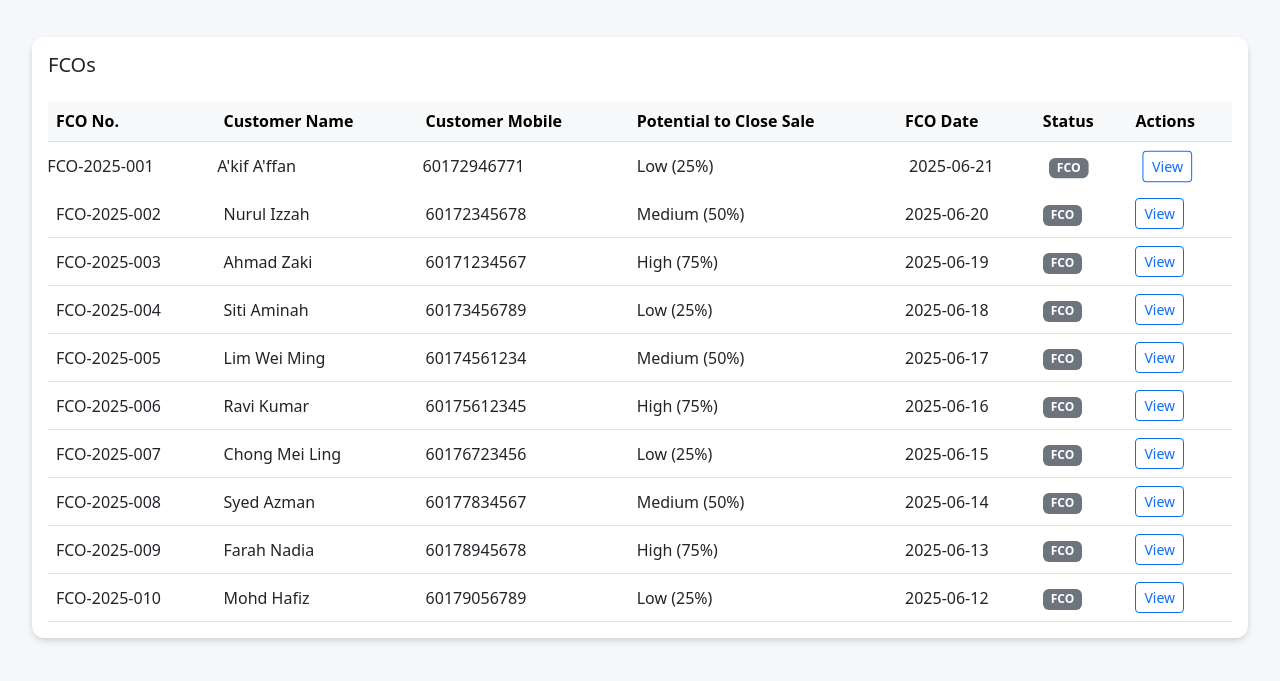
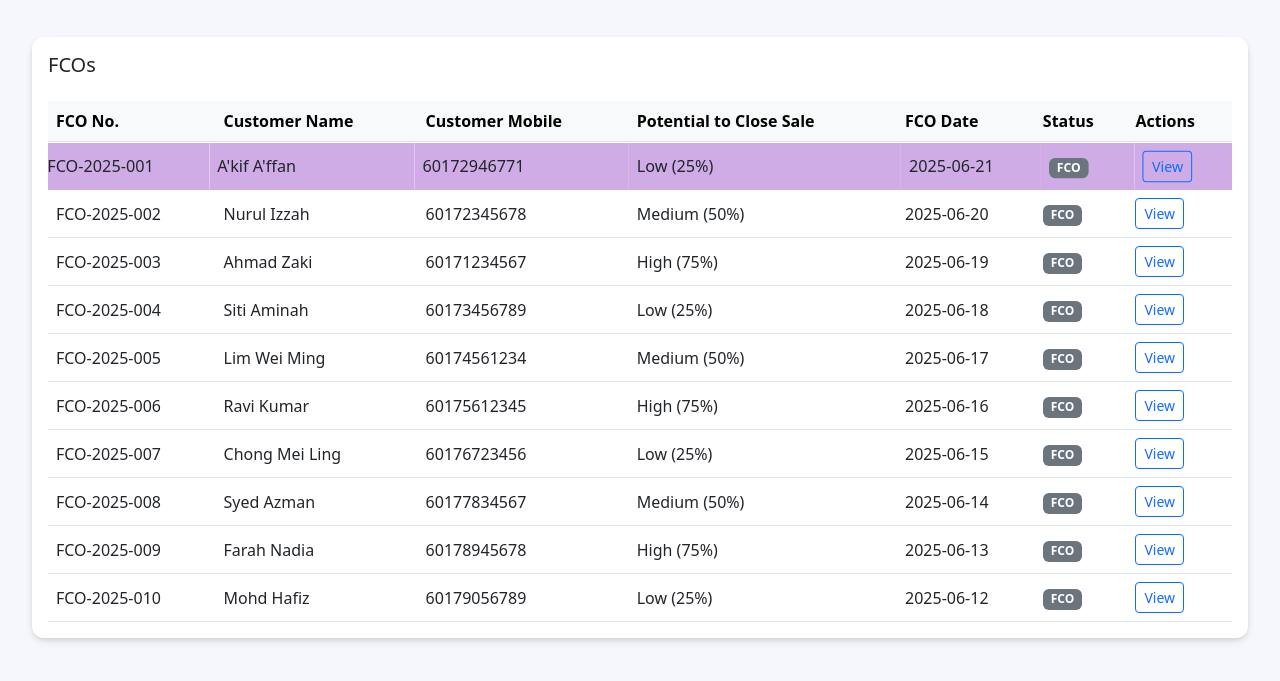
Before and after one commit to JaydenACH/frontend_cursor, a plain HTML site: page fcos.html in a window 1280 px wide. In both pictures the pointer is over the element 640 px from the left and 228 px from the top of the page. Shown: the part 63-744 px from the top of the page. Drawn offline with nearby package versions, Linux system fonts and the light colour scheme.

Commit message:
final touch up

```diff
--- a/fcos.html
+++ b/fcos.html
@@ -204,21 +204,6 @@
             </div>
         </div>
     </main>
-    <style>
-    .clickable-row {
-        cursor: pointer;
-        transition: background 0.15s, transform 0.15s;
-    }
-    .clickable-row:hover > td {
-        background: #ffffff;
-        transition: background 0.15s;
-    }
-    .clickable-row:hover {
-        transform: scale(1.015);
-        z-index: 1;
-        position: relative;
-    }
-    </style>
     <script>
     // Make table rows clickable
     document.addEventListener('DOMContentLoaded', function() {
--- a/style.css
+++ b/style.css
@@ -264,3 +264,15 @@ input[type="reset"] {
 .clickable-row button:active {
     transform: none !important;
 }
+
+.table tbody tr:hover {
+    background: var(--main-gradient);
+    color: white;
+    transition: all 0.3s ease;
+}
+
+.status-badge {
+    padding: 0.25rem 0.75rem;
+    border-radius: 1rem;
+    font-weight: 500;
+}
```
Also changed, not shown: sale-orders.html (+0 -15 lines).
